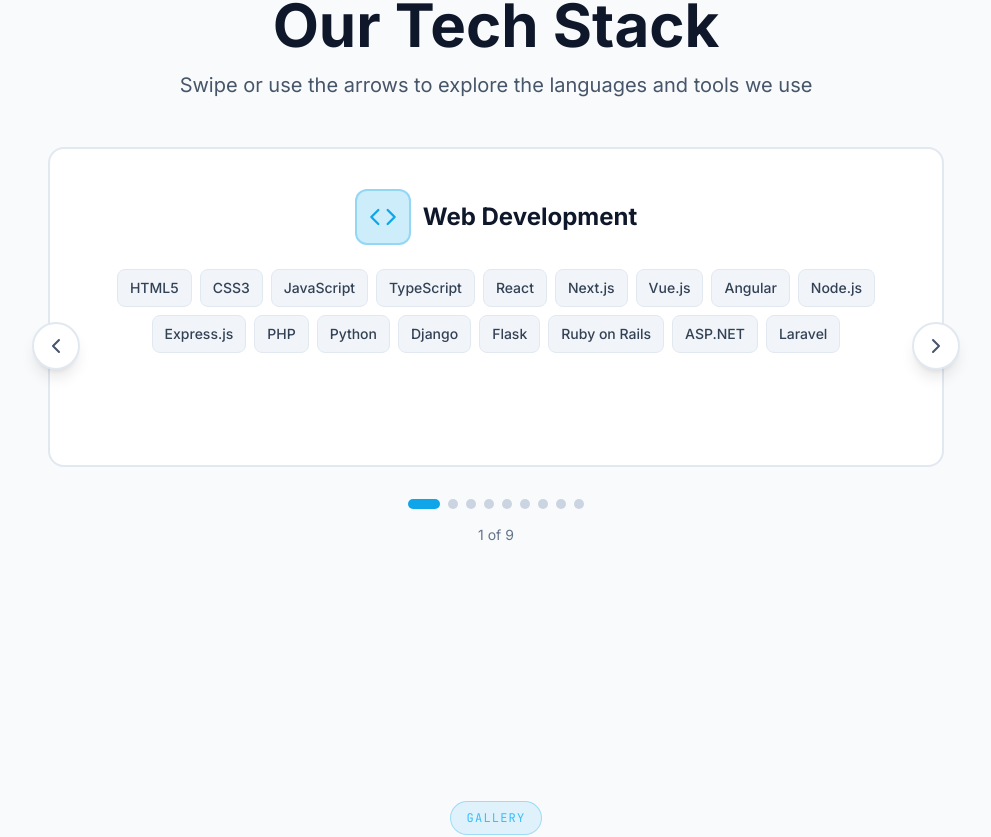
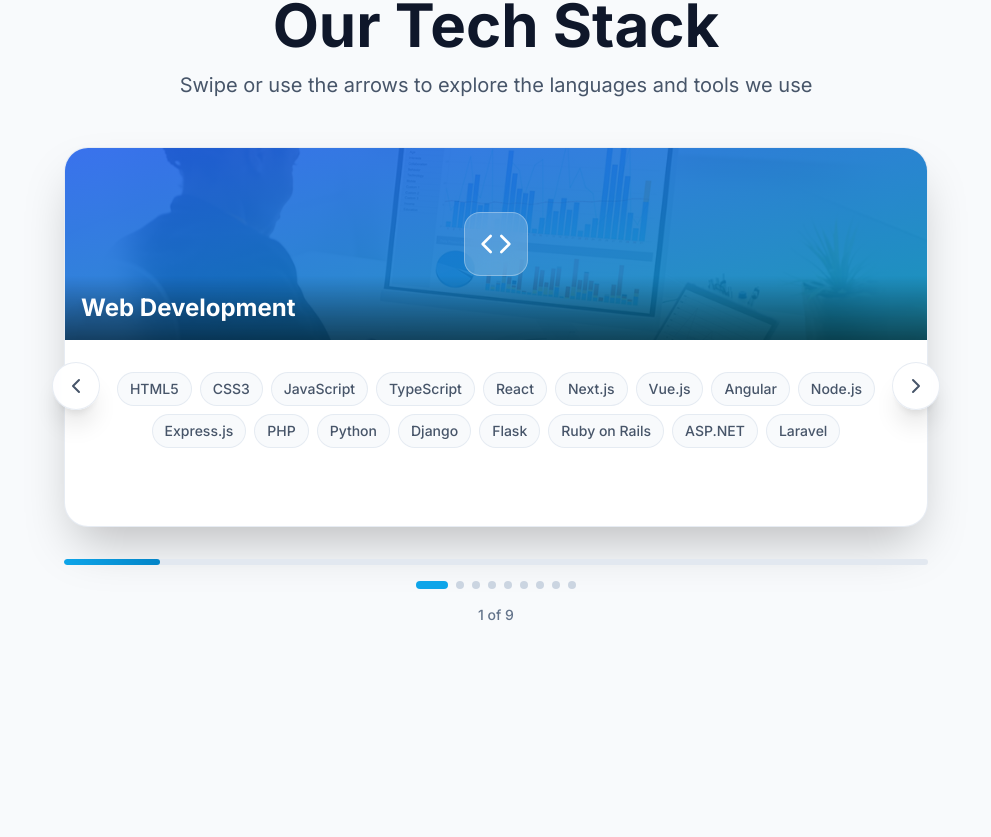
Before and after one commit to jeyliar246/tevuna2, a Next.js app: page / in a window 1280 px wide. Shown: the part 3717-4554 px from the top of the page, without its empty margins (144-1135 px from the left). Built offline with nearby package versions, Linux system fonts and the light colour scheme.

Commit message:
Gallery: UI/UX Design uses ui-ux-design image; Tech Stack carousel: images, modern card design
Carousel shows image per stack with gradient overlay, progress bar, refined controls.

Made-with: Cursor

```diff
--- a/components/Gallery.tsx
+++ b/components/Gallery.tsx
@@ -12,7 +12,7 @@ export default function Gallery() {
     { title: 'Data Analytics', image: '/assets/home-data.png' },
     { title: 'Mobile Apps', image: '/assets/mobileappdev.jpg' },
     { title: 'Tech Solutions', image: '/assets/home-cloud.png' },
-    { title: 'UI/UX Design', image: '/assets/home-uiux.png' },
+    { title: 'UI/UX Design', image: '/assets/ui-ux-design.jpg' },
     { title: 'Digital Strategy', image: '/assets/home-strategy.png' },
     { title: 'AI', image: '/assets/home-ai.png' },
   ]
--- a/components/Technologies.tsx
+++ b/components/Technologies.tsx
@@ -8,6 +8,8 @@ const techCategories = [
   {
     icon: Code,
     title: 'Web Development',
+    image: '/assets/home-data.png',
+    gradient: 'from-blue-600/90 to-cyan-600/90',
     technologies: [
       'HTML5', 'CSS3', 'JavaScript', 'TypeScript', 'React', 'Next.js',
       'Vue.js', 'Angular', 'Node.js', 'Express.js', 'PHP', 'Python',
@@ -17,6 +19,8 @@ const techCategories = [
   {
     icon: Smartphone,
     title: 'Mobile App Development',
+    image: '/assets/mobileappdev.jpg',
+    gradient: 'from-violet-600/90 to-purple-600/90',
     technologies: [
       'React Native', 'Flutter', 'Swift', 'Kotlin', 'Java', 'Dart',
       'Ionic', 'Xamarin', 'Android Studio', 'Xcode', 'Firebase',
@@ -26,6 +30,8 @@ const techCategories = [
   {
     icon: Globe,
     title: 'CMS & E-Commerce',
+    image: '/assets/home-analytics.png',
+    gradient: 'from-amber-600/90 to-orange-600/90',
     technologies: [
       'WordPress', 'WooCommerce', 'Shopify', 'Magento', 'Drupal',
       'Joomla', 'Squarespace', 'Webflow', 'Contentful', 'Strapi'
@@ -34,6 +40,8 @@ const techCategories = [
   {
     icon: Database,
     title: 'Databases & Backend',
+    image: '/assets/home-data.png',
+    gradient: 'from-emerald-600/90 to-teal-600/90',
     technologies: [
       'MySQL', 'PostgreSQL', 'MongoDB', 'Redis', 'Firebase',
       'Supabase', 'DynamoDB', 'Oracle', 'SQL Server', 'MariaDB'
@@ -42,6 +50,8 @@ const techCategories = [
   {
     icon: BarChart3,
     title: 'Data Analytics & BI',
+    image: '/assets/home-analytics.png',
+    gradient: 'from-sky-600/90 to-blue-600/90',
     technologies: [
       'Google Analytics', 'Tableau', 'Power BI', 'Looker', 'Mixpanel',
       'Amplitude', 'Segment', 'Snowflake', 'BigQuery', 'Apache Spark'
@@ -50,6 +60,8 @@ const techCategories = [
   {
     icon: Cloud,
     title: 'Cloud & DevOps',
+    image: '/assets/home-cloud.png',
+    gradient: 'from-indigo-600/90 to-blue-600/90',
     technologies: [
       'AWS', 'Azure', 'Google Cloud', 'Docker', 'Kubernetes',
       'Jenkins', 'GitHub Actions', 'CI/CD', 'Terraform', 'Ansible'
@@ -58,6 +70,8 @@ const techCategories = [
   {
     icon: Palette,
     title: 'Design & UI/UX Tools',
+    image: '/assets/ui-ux-design.jpg',
+    gradient: 'from-pink-600/90 to-rose-600/90',
     technologies: [
       'Figma', 'Adobe XD', 'Sketch', 'InVision', 'Adobe Photoshop',
       'Adobe Illustrator', 'Framer', 'Principle', 'Zeplin', 'Miro'
@@ -66,6 +80,8 @@ const techCategories = [
   {
     icon: Settings,
     title: 'Development Tools',
+    image: '/assets/programmer.jpg',
+    gradient: 'from-slate-600/90 to-slate-700/90',
     technologies: [
       'Git', 'GitHub', 'GitLab', 'VS Code', 'WebStorm',
       'Postman', 'Jira', 'Confluence', 'Slack', 'Trello'
@@ -74,6 +90,8 @@ const techCategories = [
   {
     icon: Brain,
     title: 'AI & Machine Learning',
+    image: '/assets/home-ai.png',
+    gradient: 'from-fuchsia-600/90 to-purple-600/90',
     technologies: [
       'OpenAI GPT', 'Claude AI', 'LLM APIs', 'LangChain', 'TensorFlow',
       'PyTorch', 'Hugging Face', 'Stable Diffusion', 'Midjourney API',
@@ -137,26 +155,25 @@ export default function Technologies() {
           </p>
         </motion.div>
 
-        <div className="relative max-w-4xl mx-auto">
-          {/* Prev / Next buttons */}
+        <div className="relative max-w-4xl mx-auto px-4">
+          {/* Prev / Next - modern pill buttons */}
           <button
             onClick={goPrev}
             aria-label="Previous stack"
-            className="absolute left-0 top-1/2 -translate-y-1/2 -translate-x-2 md:-translate-x-4 z-10 w-12 h-12 rounded-full bg-white border-2 border-slate-200 shadow-lg flex items-center justify-center text-slate-600 hover:border-primary-500 hover:text-primary-500 hover:bg-primary-50 transition-all"
+            className="absolute left-0 top-1/2 -translate-y-1/2 -translate-x-1 md:left-2 z-20 w-11 h-11 md:w-12 md:h-12 rounded-full bg-white/95 backdrop-blur-sm border border-slate-200/80 shadow-xl flex items-center justify-center text-slate-600 hover:border-primary-400 hover:text-primary-500 hover:shadow-primary-500/20 transition-all"
           >
             <ChevronLeft className="w-6 h-6" />
           </button>
           <button
             onClick={goNext}
             aria-label="Next stack"
-            className="absolute right-0 top-1/2 -translate-y-1/2 translate-x-2 md:translate-x-4 z-10 w-12 h-12 rounded-full bg-white border-2 border-slate-200 shadow-lg flex items-center justify-center text-slate-600 hover:border-primary-500 hover:text-primary-500 hover:bg-primary-50 transition-all"
+            className="absolute right-0 top-1/2 -translate-y-1/2 translate-x-1 md:right-2 z-20 w-11 h-11 md:w-12 md:h-12 rounded-full bg-white/95 backdrop-blur-sm border border-slate-200/80 shadow-xl flex items-center justify-center text-slate-600 hover:border-primary-400 hover:text-primary-500 hover:shadow-primary-500/20 transition-all"
           >
             <ChevronRight className="w-6 h-6" />
           </button>
 
-          {/* Carousel card - swipeable */}
           <motion.div
-            className="cursor-grab active:cursor-grabbing touch-pan-y"
+            className="cursor-grab active:cursor-grabbing touch-pan-y select-none"
             drag="x"
             dragConstraints={{ left: 0, right: 0 }}
             dragElastic={0.2}
@@ -168,57 +185,77 @@ export default function Technologies() {
               <motion.div
                 key={currentIndex}
                 custom={direction}
-                initial={{ opacity: 0, x: direction * 120 }}
+                initial={{ opacity: 0, x: direction * 80 }}
                 animate={{ opacity: 1, x: 0 }}
-                exit={{ opacity: 0, x: direction * -120 }}
-                transition={{ type: 'spring', stiffness: 300, damping: 30 }}
-                className="group relative p-8 md:p-10 rounded-2xl border-2 border-slate-200 bg-white/90 backdrop-blur-sm hover:border-primary-500/50 transition-colors min-h-[320px] flex flex-col"
+                exit={{ opacity: 0, x: direction * -80 }}
+                transition={{ type: 'spring', stiffness: 400, damping: 35 }}
+                className="rounded-3xl overflow-hidden bg-white shadow-2xl border border-slate-200/80 flex flex-col min-h-[380px]"
               >
-                <div className="flex items-center gap-3 mb-6 justify-center">
-                  <div className="w-14 h-14 rounded-xl bg-primary-500/20 flex items-center justify-center border-2 border-primary-500/30">
-                    <Icon className="w-7 h-7 text-primary-500" />
+                {/* Image header with gradient overlay */}
+                <div className="relative h-40 md:h-48 overflow-hidden">
+                  <div
+                    className="absolute inset-0 bg-cover bg-center transition-transform duration-700 hover:scale-105"
+                    style={{ backgroundImage: `url(${category.image})` }}
+                  />
+                  <div className={`absolute inset-0 bg-gradient-to-br ${category.gradient}`} />
+                  <div className="absolute inset-0 flex items-center justify-center">
+                    <div className="w-16 h-16 rounded-2xl bg-white/20 backdrop-blur-md border border-white/30 flex items-center justify-center">
+                      <Icon className="w-8 h-8 text-white" />
                     </div>
-                  <h3 className="text-xl md:text-2xl font-bold text-slate-900">
+                  </div>
+                  <h3 className="absolute bottom-0 left-0 right-0 p-4 text-xl md:text-2xl font-bold text-white drop-shadow-lg bg-gradient-to-t from-black/50 to-transparent">
                     {category.title}
                   </h3>
                 </div>
 
+                {/* Tech tags */}
+                <div className="p-6 md:p-8 flex-1">
                   <div className="flex flex-wrap gap-2 justify-center">
                     {category.technologies.map((tech, techIndex) => (
                       <motion.span
                         key={tech}
-                      initial={{ opacity: 0, scale: 0.9 }}
-                      animate={{ opacity: 1, scale: 1 }}
-                      transition={{ delay: techIndex * 0.02 }}
-                      className="px-3 py-2 text-sm font-medium text-slate-700 bg-slate-100 rounded-lg border border-slate-200 hover:bg-primary-500/10 hover:border-primary-500/30 hover:text-primary-600 transition-all"
+                        initial={{ opacity: 0, y: 8 }}
+                        animate={{ opacity: 1, y: 0 }}
+                        transition={{ delay: techIndex * 0.015 }}
+                        className="px-3 py-1.5 text-sm font-medium text-slate-600 bg-slate-50 rounded-full border border-slate-200/80 hover:bg-primary-50 hover:border-primary-200 hover:text-primary-700 transition-colors"
                       >
                         {tech}
                       </motion.span>
                     ))}
                   </div>
+                </div>
               </motion.div>
             </AnimatePresence>
           </motion.div>
 
-          {/* Dots indicator */}
-          <div className="flex justify-center gap-2 mt-8 flex-wrap">
+          {/* Progress bar + dots */}
+          <div className="mt-8 space-y-4">
+            <div className="h-1.5 bg-slate-200 rounded-full overflow-hidden">
+              <motion.div
+                className="h-full bg-gradient-to-r from-primary-500 to-primary-600 rounded-full"
+                initial={false}
+                animate={{ width: `${((currentIndex + 1) / techCategories.length) * 100}%` }}
+                transition={{ type: 'spring', stiffness: 300, damping: 30 }}
+              />
+            </div>
+            <div className="flex justify-center gap-2 flex-wrap">
               {techCategories.map((_, index) => (
                 <button
                   key={index}
                   onClick={() => goTo(index)}
-                aria-label={`Go to stack ${index + 1}`}
-                className={`w-2.5 h-2.5 rounded-full transition-all ${
+                  aria-label={`Go to ${techCategories[index].title}`}
+                  className={`h-2 rounded-full transition-all duration-300 ${
                     index === currentIndex
                       ? 'bg-primary-500 w-8'
-                    : 'bg-slate-300 hover:bg-slate-400'
+                      : 'w-2 bg-slate-300 hover:bg-slate-400'
                   }`}
                 />
               ))}
             </div>
-
-          <p className="text-center text-sm text-slate-500 mt-4">
+            <p className="text-center text-sm font-medium text-slate-500">
               {currentIndex + 1} of {techCategories.length}
             </p>
+          </div>
         </div>
       </div>
     </section>
```
Also changed, not shown: public/assets/ui-ux-design.jpg (renamed from src/assets/ux-ui-design-process-team-members-sketching-app-l-2026-01-06-00-00-03-utc.jpg), src/assets/ux-ui-design.jpg (added). Lines whose indentation alone changed are shown as unchanged.
